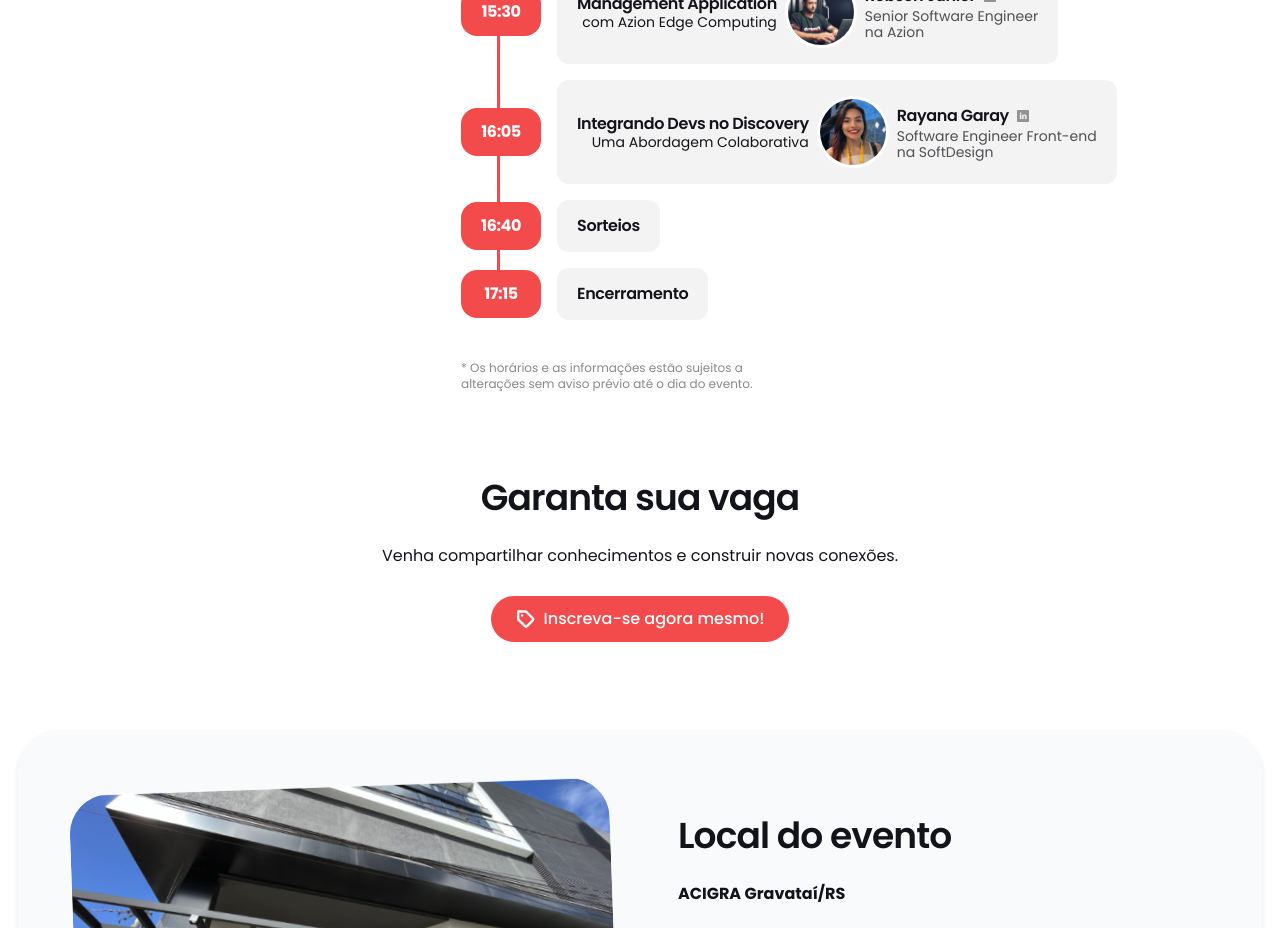
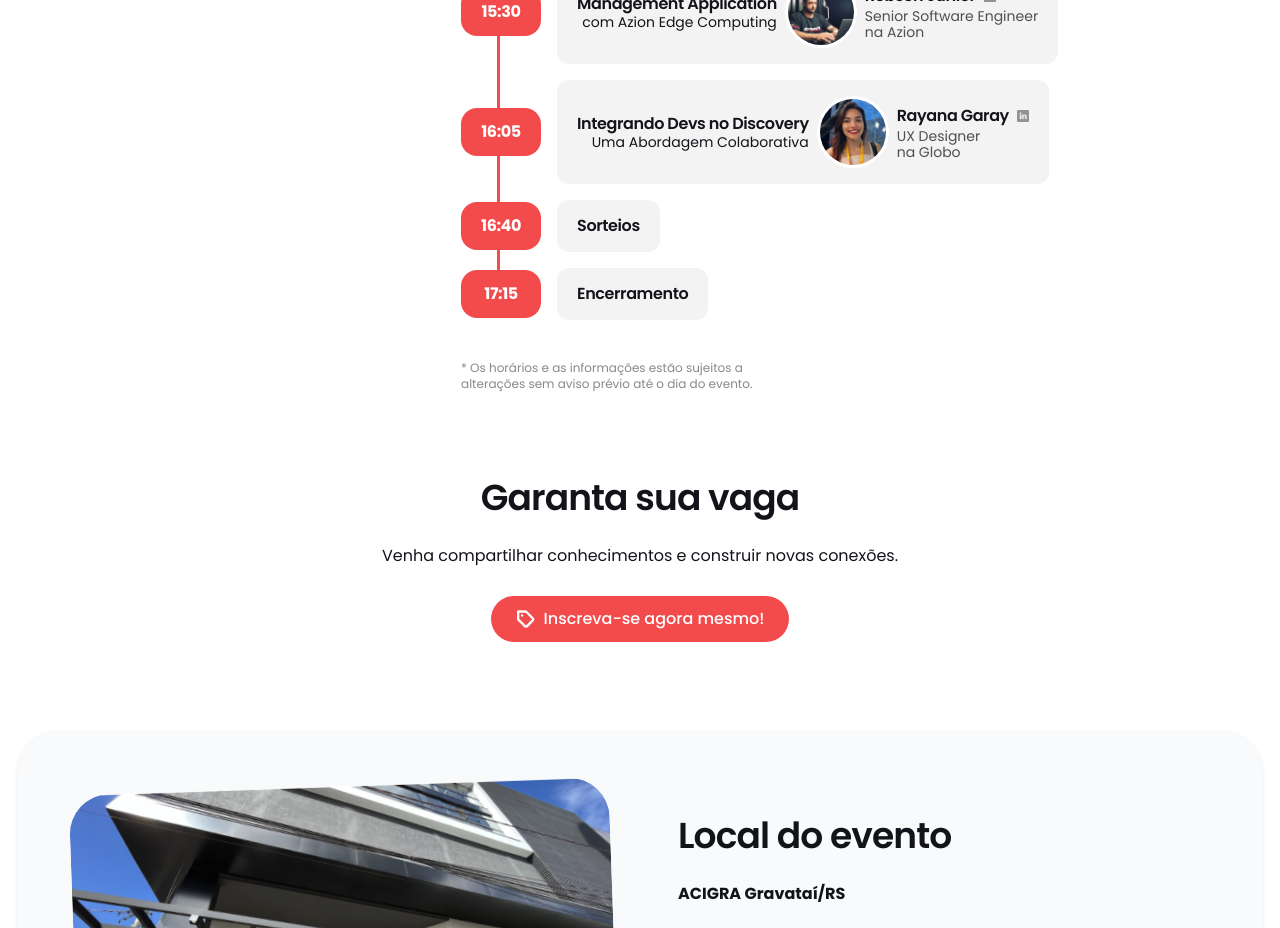
Before and after one commit to odanieldcs/4devconnect-landing, a Next.js app: page / in a window 1280 px wide. Shown: the part 2200-3128 px from the top of the page. Built offline with nearby package versions, Linux system fonts and the light colour scheme.

Commit message:
fix: update LinkedIn links and correct speaker roles and company names in the config

```diff
--- a/src/config.ts
+++ b/src/config.ts
@@ -38,7 +38,7 @@ export const talks: TalkProps[] = [
 			avatar: avatars.raryson,
 			name: 'Raryson Pereira',
 			company: 'na CloudCosmos',
-			linkedin: 'https://www.linkedin.com/in/egpereira',
+			linkedin: 'https://www.linkedin.com/in/raryson-pereira-rost-b33438a0',
 			role: 'Senior Software Engineer',
 		},
 		time: '09:20',
@@ -114,12 +114,12 @@ export const talks: TalkProps[] = [
 			avatar: avatars.eduardo,
 			name: 'Eduardo Garcia',
 			company: 'na SoftDesign',
-			linkedin: 'https://www.linkedin.com/in/luiztools',
+			linkedin: 'https://www.linkedin.com/in/eduardomellogarcia/',
 			role: 'Desenvolvedores Full Stack',
 			collaborator: {
 				avatar: avatars.felipe,
 				name: 'Felipe Bastos',
-				linkedin: 'https://www.linkedin.com/in/felipe-bastos-0b1b3b1b/',
+				linkedin: 'https://www.linkedin.com/in/felipefebastos/',
 			},
 		},
 	},
@@ -148,9 +148,9 @@ export const talks: TalkProps[] = [
 		speaker: {
 			avatar: avatars.rayana,
 			name: 'Rayana Garay',
-			company: 'na SoftDesign',
+			company: 'na Globo',
 			linkedin: 'https://www.linkedin.com/in/rayanagaray/',
-			role: 'Software Engineer Front-end',
+			role: 'UX Designer',
 		},
 		time: '16:05',
 	},
```
